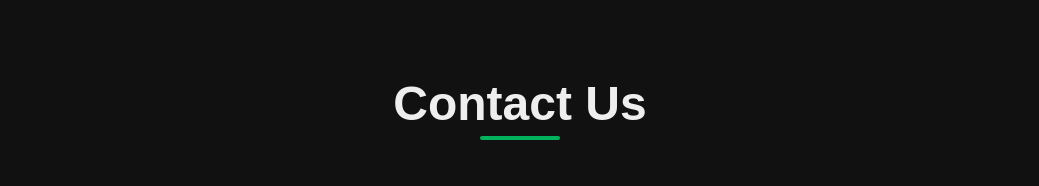
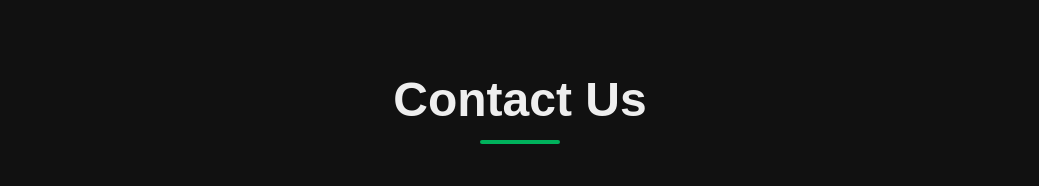
Before and after one commit to AnujNayak108/ESummit25, a React (Vite) app: page / in a window 1280 px wide. Shown: the part 5320-5506 px from the top of the page, without its empty margins (120-1159 px from the left). Built offline with nearby package versions, Linux system fonts and the light colour scheme.

Commit message:
updating contact section

```diff
--- a/src/components/Contact.jsx
+++ b/src/components/Contact.jsx
@@ -61,7 +61,7 @@ const ContactUs = () => {
       <div className="max-w-5xl w-full p-6 rounded-lg ">
         <h2  data-aos="fade-down" data-aos-duration="1000" className="text-4xl md:text-5xl font-semibold text-center mb-12">
           Contact Us
-          <div className="mt-2 h-1 bg-primaryGreen w-20 mx-auto rounded "></div>
+          <div className="mt-4 h-1 bg-primaryGreen w-20 mx-auto rounded "></div>
         </h2>
         <div className="grid grid-cols-1 md:grid-cols-2 gap-8">
           {/* Left Section */}
```
